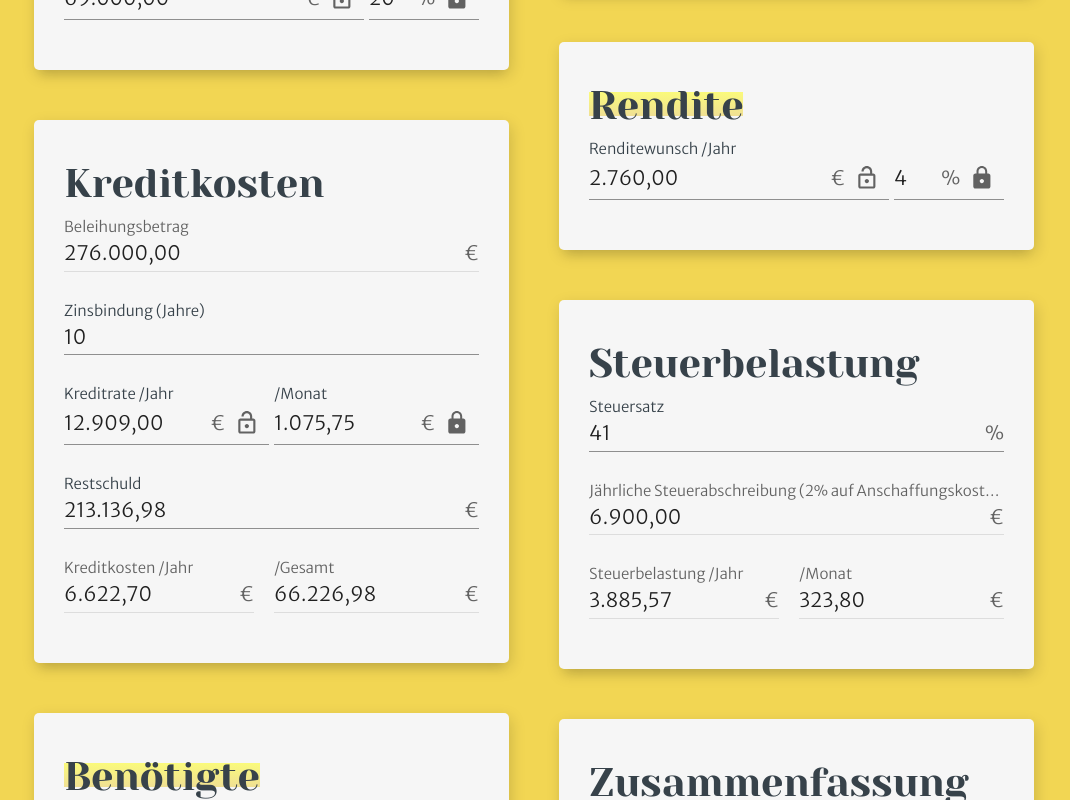
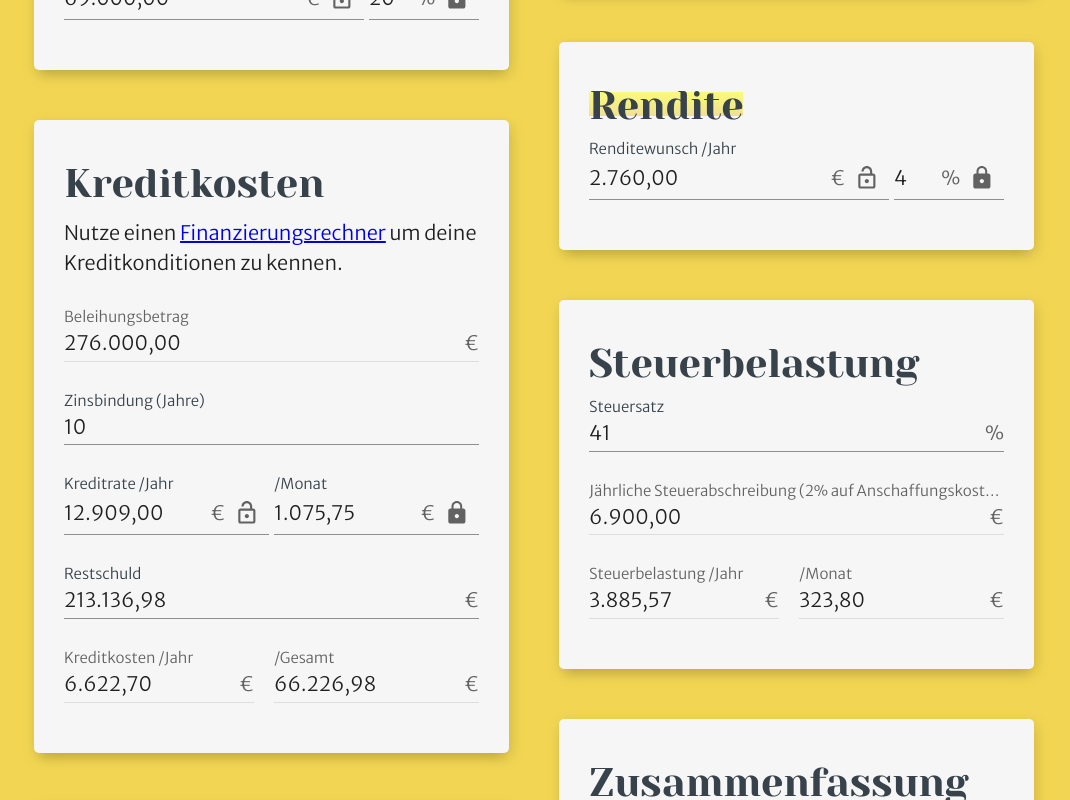
Before and after one commit to ThibaultJanBeyer/property-investment-calculator, a React (Create React App) app: page / in a window 1280 px wide. Shown: the part 980-1780 px from the top of the page, without its empty margins (106-1176 px from the left). Built offline with nearby package versions, Linux system fonts and the light colour scheme.

Commit message:
add info

```diff
--- a/src/components/sections/Loan.tsx
+++ b/src/components/sections/Loan.tsx
@@ -30,7 +30,21 @@ export const Loan: React.FunctionComponent = () => {
 
   return (
     <Paper title="Kreditkosten">
-      {noLoan && 'Kein Kredit notwendig'}
+      {noLoan ? (
+        'Kein Kredit notwendig'
+      ) : (
+        <>
+          Nutze einen{' '}
+          <a
+            href="https://baufinanzierungsrechner.dkb.de/antrag/process/1/baufi-kondition-baufismart?wt_mc=pk.wef_kondi.lp.oben.immofinanzierung.konditionen"
+            target="_blank"
+          >
+            Finanzierungsrechner
+          </a>{' '}
+          um deine Kreditkonditionen zu kennen.
+          <Spacer />
+        </>
+      )}
       <div style={noLoan ? { display: 'none' } : {}}>
         <InputTotal
           label="Beleihungsbetrag"
--- a/src/components/sections/Summary.tsx
+++ b/src/components/sections/Summary.tsx
@@ -20,7 +20,7 @@ export const Summary: React.FunctionComponent = () => {
         </Highlight>{' '}
         zu erzielen bei einem Kaufpreis von{' '}
         {currencyFormat.format(state.main.cost_total.val)} und einer
-        Kreditaufnahme von {currencyFormat.format(state.main.loan_total.val)}
+        Kreditaufnahme von {currencyFormat.format(state.main.loan_total.val)}{' '}
         muss diese Immobilie eine Kaltmiete von{' '}
         <Highlight>
           {currencyFormat.format(state.main.rent_effective.val)}
```
Also changed, not shown: 7 other files (tests, documents, lock files or other folders).
